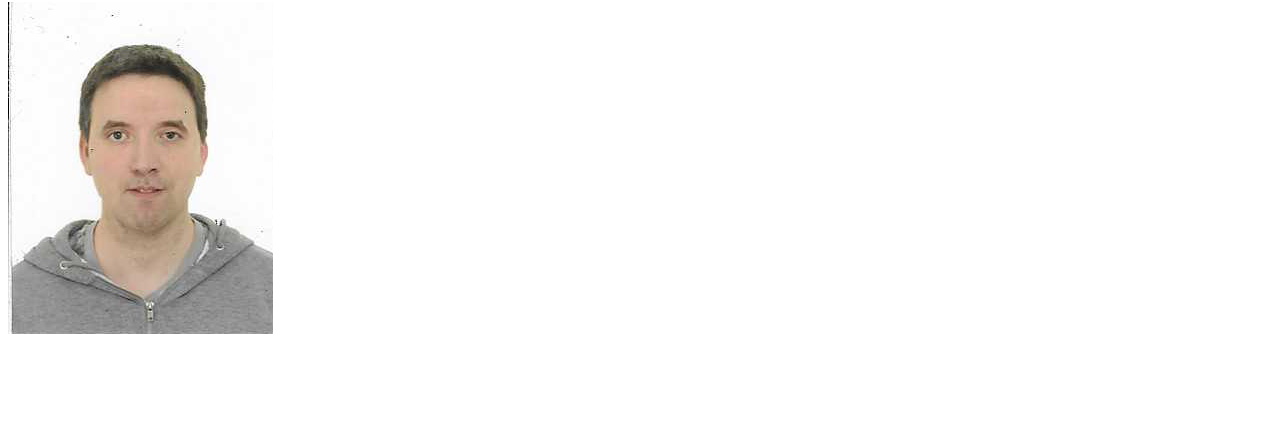
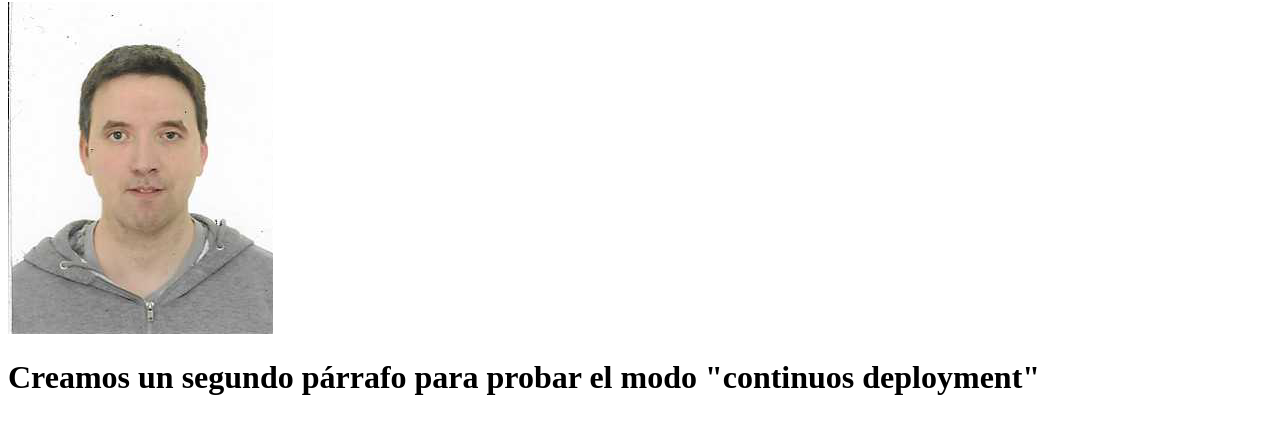
Before and after one commit to Juanc4rl0ss/Tarea1DIW, a plain HTML site: page index.html in a window 1280 px wide. Shown: the part 78-512 px from the top of the page. Drawn offline with Linux system fonts and the light colour scheme.

Commit message:
añadimos un párrafo nuevo,para probar si funciona el continuos deployment

```diff
--- a/index.html
+++ b/index.html
@@ -8,6 +8,7 @@
 <body>
     <h1> Tarea 1 del módulo DIW</h1>
     <img src="/img/yo.png" alt="una imagen mía">
+    <h1>Creamos un segundo párrafo para probar el modo "continuos deployment"</h1>
 
 </body>
 </html>
```
